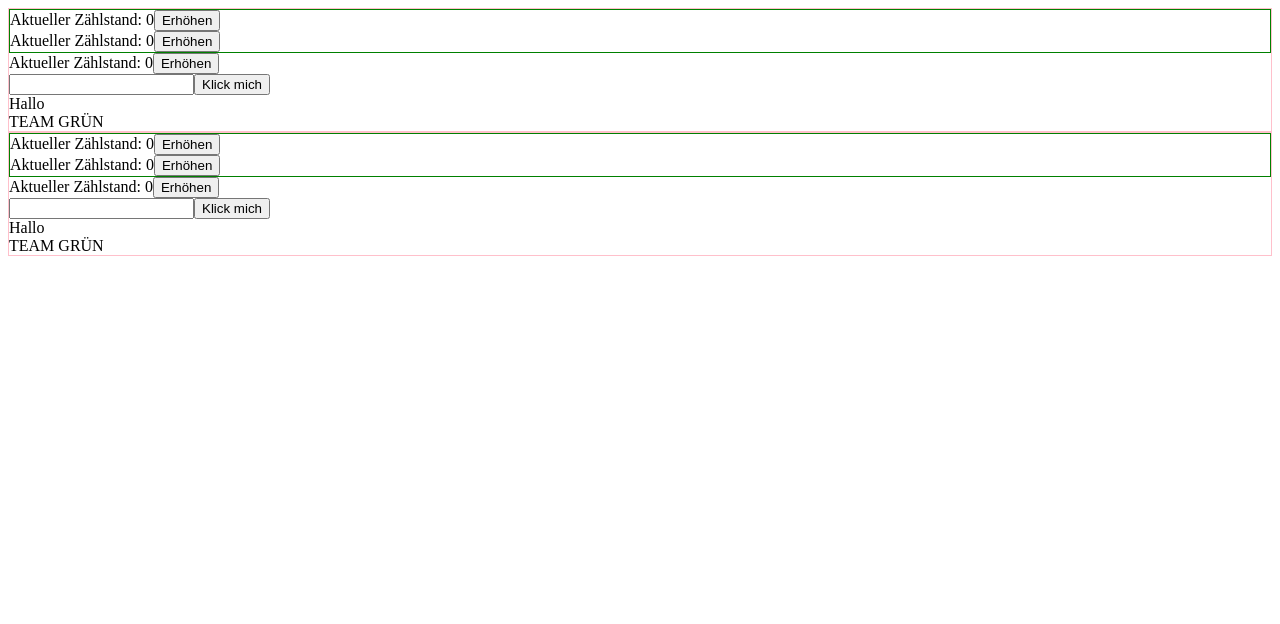
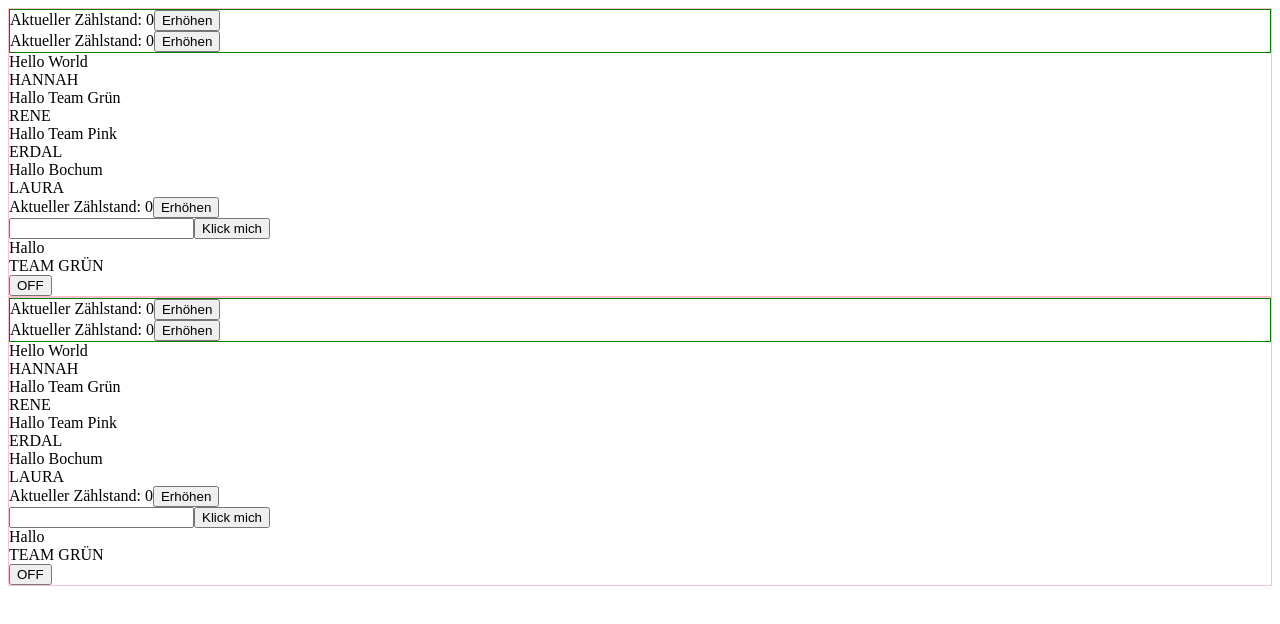
Before and after one commit to hco/react-workshop-2021-05-vs, a React (Create React App) app: page / in a window 1280 px wide. Shown: the top 624 px of the page. Built offline with nearby package versions, Linux system fonts and the light colour scheme.

Commit message:
MessageList & Lifting State UP

```diff
--- a/src/App.tsx
+++ b/src/App.tsx
@@ -1,6 +1,9 @@
+import { useState } from "react";
 import Counter from "./components/Counter";
 import MessageCompose from "./components/MessageCompose";
+import MessageList from "./components/MessageList";
 import MessageView from "./components/MessageView";
+import Toggle from "./components/Toggle";
 import Message from "./domain/Message";
 
 export function App() {
@@ -11,14 +14,27 @@ export function App() {
     date: Date.now(),
   };
 
+  const [messages, setMessages] = useState([
+    { id: "1", author: "Hannah", message: "Hello World", date: Date.now() },
+    { id: "2", author: "Rene", message: "Hallo Team Grün", date: Date.now() },
+    { id: "3", author: "Erdal", message: "Hallo Team Pink", date: Date.now() },
+    { id: "4", author: "Laura", message: "Hallo Bochum", date: Date.now() },
+  ]);
+
+  const handleNewMessage = (text: string) => {
+    console.log(text);
+  };
+
   return (
     <div style={{ border: "1px solid pink" }}>
       <div style={{ border: "1px solid green" }}>
         <Counter />
         <Counter />
       </div>
-      <MessageCompose />
+      <MessageList messages={messages} />
+      <MessageCompose onNewMessage={handleNewMessage} />
       <MessageView message={message} />
+      <Toggle />
     </div>
   );
 }
--- a/src/components/MessageCompose.tsx
+++ b/src/components/MessageCompose.tsx
@@ -2,12 +2,17 @@ import React, { ChangeEventHandler, useState } from "react";
 import Counter from "./Counter";
 
 //const handleSubmit = handleSubmitFunction;
-const MessageCompose: React.FunctionComponent = () => {
+interface Props {
+  onNewMessage: (text: string) => void;
+}
+
+const MessageCompose: React.FunctionComponent<Props> = ({ onNewMessage }) => {
   const [inputValue, setInputValue] = useState("");
 
   const handleSubmit: React.FormEventHandler<HTMLFormElement> = (event) => {
     event.preventDefault();
     console.log("Hallo Team Grün!");
+    onNewMessage(inputValue);
   };
 
   const handleChange: ChangeEventHandler<HTMLInputElement> = (event) => {
--- /dev/null
+++ b/src/components/MessageList.tsx
@@ -0,0 +1,18 @@
+import Message from "../domain/Message";
+import MessageView from "./MessageView";
+
+interface Props {
+  messages: Message[];
+}
+
+const MessageList: React.FunctionComponent<Props> = ({ messages }) => {
+  return (
+    <>
+      {messages.map((message) => (
+        <MessageView key={message.id} message={message} />
+      ))}
+    </>
+  );
+};
+
+export default MessageList;
```
